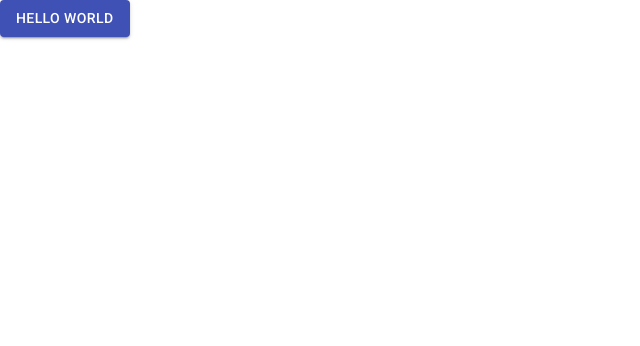
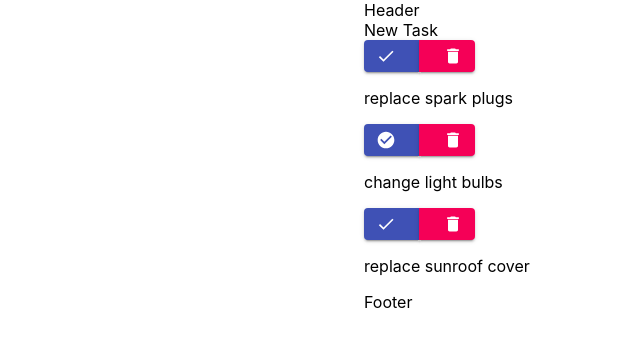
Before and after one commit to ejw773/to-do-30, a React (Create React App) app: page / in a window 1280 px wide. Shown: the top 346 px of the page, without its empty margins (0-640 px from the left). Built offline with nearby package versions, Linux system fonts and the light colour scheme.

Commit message:
adds delete and checked buttons

```diff
--- a/src/App.css
+++ b/src/App.css
@@ -1,38 +1,3 @@
 .App {
   text-align: center;
 }
-
-.App-logo {
-  height: 40vmin;
-  pointer-events: none;
-}
-
-@media (prefers-reduced-motion: no-preference) {
-  .App-logo {
-    animation: App-logo-spin infinite 20s linear;
-  }
-}
-
-.App-header {
-  background-color: #282c34;
-  min-height: 100vh;
-  display: flex;
-  flex-direction: column;
-  align-items: center;
-  justify-content: center;
-  font-size: calc(10px + 2vmin);
-  color: white;
-}
-
-.App-link {
-  color: #61dafb;
-}
-
-@keyframes App-logo-spin {
-  from {
-    transform: rotate(0deg);
-  }
-  to {
-    transform: rotate(360deg);
-  }
-}
--- a/src/App.js
+++ b/src/App.js
@@ -1,11 +1,12 @@
 import './App.css';
-import Button from '@material-ui/core/Button';
+import Main from './components/MainComponent';
+import Container from '@material-ui/core/Container';
 
 function App() {
   return (
-    <Button variant='contained' color='primary'>
-      Hello World
-    </Button>
+    <Container maxWidth='sm'>
+      <Main className="App"/>
+    </Container>
   );
 }
 
--- a/src/components/FooterComponent.js
+++ b/src/components/FooterComponent.js
@@ -0,0 +1,9 @@
+import React from 'react';
+
+const Footer = () => {
+    return (
+        <div>Footer</div>
+    )
+}
+
+export default Footer;
--- a/src/components/HeaderComponent.js
+++ b/src/components/HeaderComponent.js
@@ -0,0 +1,9 @@
+import React from 'react';
+
+const Header = () => {
+    return (
+        <div>Header</div>
+    )
+}
+
+export default Header;
--- a/src/components/MainComponent.js
+++ b/src/components/MainComponent.js
@@ -0,0 +1,55 @@
+import React, { useState, useEffect } from 'react';
+import Header from './HeaderComponent'
+import Footer from './FooterComponent'
+import NewTask from './NewTaskComponent'
+import TaskList from './TaskListComponent'
+
+
+const Main = () => {
+    const [taskList, setTaskList] = useState([
+        {
+            id: 0,
+            task: 'replace spark plugs',
+            complete: false
+        },
+        {
+            id: 1,
+            task: 'change light bulbs',
+            complete: true
+        },
+        {
+            id: 2,
+            task: 'replace sunroof cover',
+            complete: false
+        }
+    ]);
+    const addTask = (text) => {
+        console.log(`Add task: ${text}`);
+    };
+    const deleteTask = (id) => {
+        let updatedTasks = [...taskList];
+        updatedTasks = taskList.filter((item) => item.id !== id);
+        console.log(updatedTasks);
+        setTaskList(updatedTasks);
+    };
+    const modifyTask = (text, id) => {
+        console.log(`Modify task: ${id} to ${text}`);
+        console.log(id);
+    };
+    const toggleTask = (id) => {
+        let updatedTasks = [...taskList];
+        let targetIndex = updatedTasks.findIndex(i => i.id === id);
+        updatedTasks[targetIndex].complete = !taskList[targetIndex].complete;
+        setTaskList(updatedTasks);
+    }
+    return (
+        <React.Fragment>
+            <Header />
+            <NewTask addTask={addTask}/>
+            <TaskList taskList={taskList} deleteTask={deleteTask} modifyTask={modifyTask} toggleTask={toggleTask} />
+            <Footer />
+        </React.Fragment>
+    )
+}
+
+export default Main;
--- a/src/components/NewTaskComponent.js
+++ b/src/components/NewTaskComponent.js
@@ -0,0 +1,9 @@
+import React from 'react';
+
+const NewTask = ({addTask}) => {
+    return (
+        <div>New Task</div>
+    )
+}
+
+export default NewTask;
--- a/src/components/RenderTaskComponent.js
+++ b/src/components/RenderTaskComponent.js
@@ -0,0 +1,29 @@
+import React from 'react';
+import ButtonGroup from '@material-ui/core/ButtonGroup';
+import Button from '@material-ui/core/Button';
+import DeleteIcon from '@material-ui/icons/Delete'
+import CheckIcon from '@material-ui/icons/Check'
+import CheckCircleIcon from '@material-ui/icons/CheckCircle';
+
+const RenderTask = ({task, deleteTask, modifyTask, toggleTask}) => {
+    let checkBox;
+    if (task.complete) {
+        checkBox = <CheckCircleIcon/>;
+    } else {
+        checkBox = <CheckIcon/>;
+    };
+
+    return (
+        <div>
+            <ButtonGroup>
+                <Button variant='contained' color='primary' startIcon={checkBox} onClick={() => toggleTask(task.id)}></Button>
+                <Button variant='contained' color='secondary' endIcon={<DeleteIcon/>} onClick={() => deleteTask(task.id)}></Button>
+            </ButtonGroup>
+            <p>{task.task}</p>
+        </div>
+    )
+}
+
+export default RenderTask;
+
+//  deleteTask={deleteTask} modifyTask={modifyTask} toggleTask={toggleTask}
--- a/src/components/TaskListComponent.js
+++ b/src/components/TaskListComponent.js
@@ -0,0 +1,12 @@
+import React from 'react';
+import RenderTask from './RenderTaskComponent';
+
+const TaskList = ({taskList, deleteTask, modifyTask, toggleTask}) => {
+    return (
+        <div>
+            {taskList.map((task) => <RenderTask key={task.id} task={task} deleteTask={deleteTask} modifyTask={modifyTask} toggleTask={toggleTask} />)}
+        </div>
+    )
+}
+
+export default TaskList;
```
